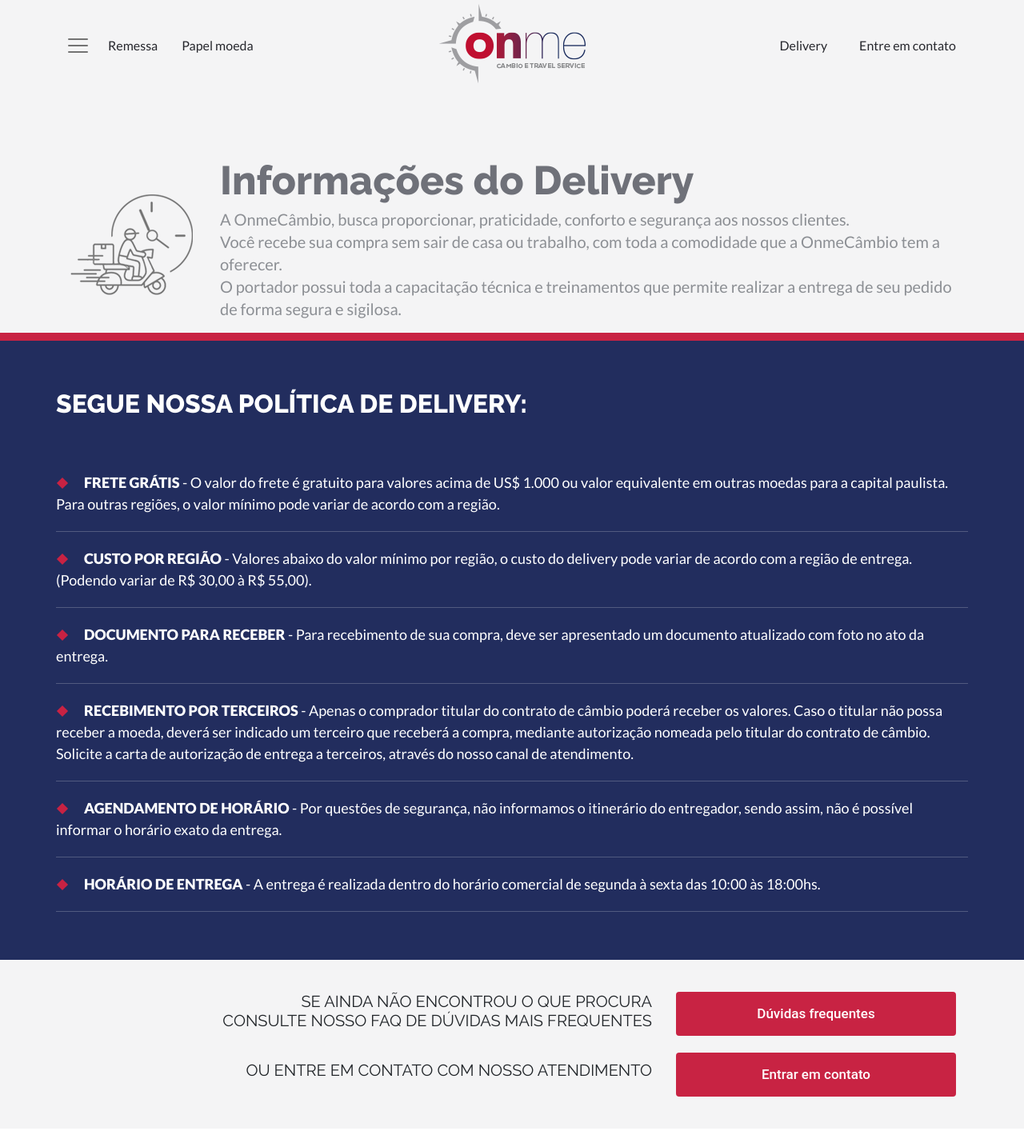
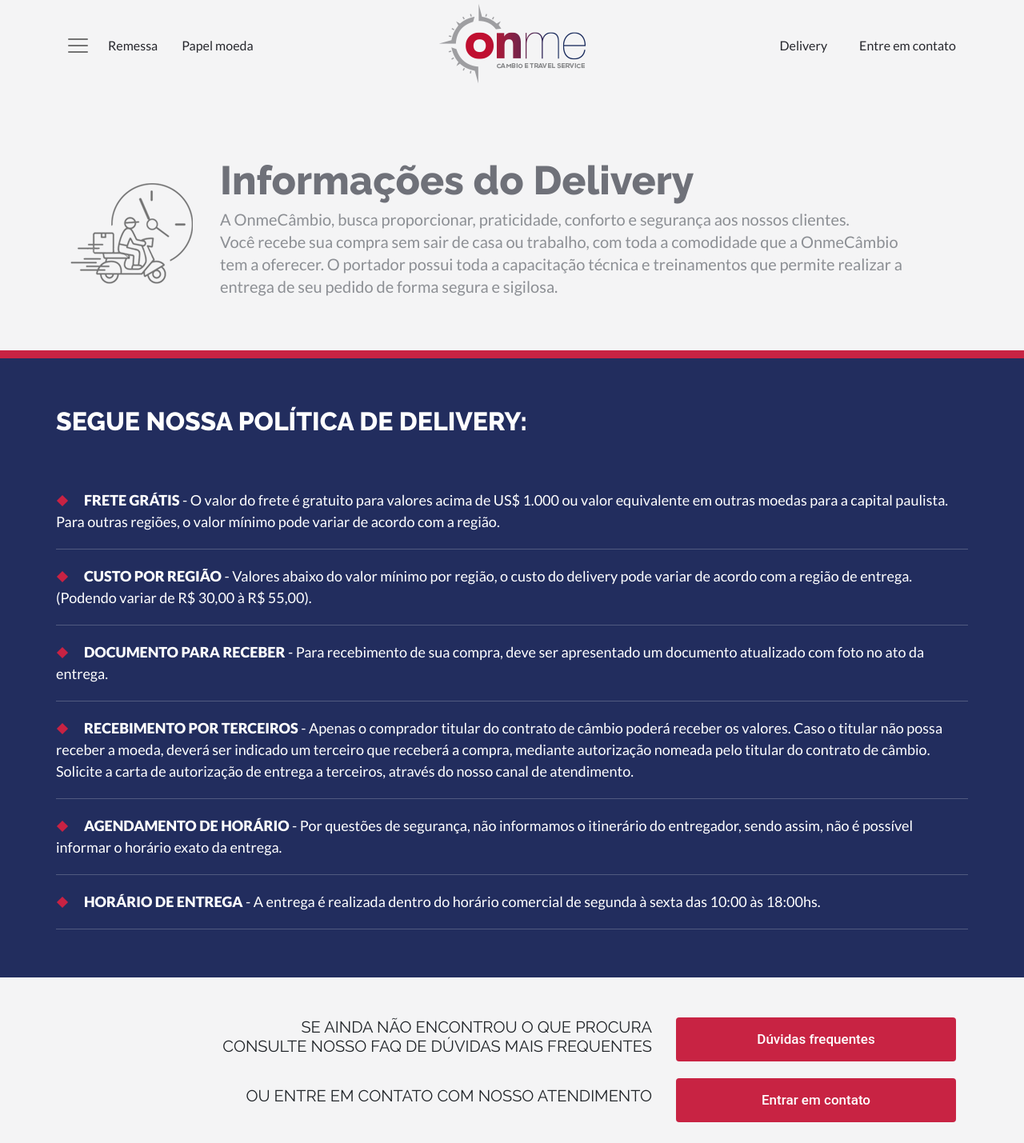
Before and after one commit to caiobatis/onme-client-react, a React (Create React App) app: page /delivery in a window 1280 px wide. Shown: the top 1429 px of the page at 80% size. Built offline with nearby package versions, Linux system fonts and the light colour scheme; what redux-multi would draw is missing.

Commit message:
padding sections page delivery

```diff
--- a/src/components/SectionsDelivery/SectionsDelivery.jsx
+++ b/src/components/SectionsDelivery/SectionsDelivery.jsx
@@ -5,7 +5,7 @@ export default class SectionsDelivery extends Component {
   render() {
     return (
       <div className="sectionsDelivery">
-        <div className="container">
+        <div className="container pb50">
           <div className="row">
             <div className="col-md-2">
               <div className="icon-delivery">
@@ -16,8 +16,8 @@ export default class SectionsDelivery extends Component {
               <h2 className="h2">Informações do Delivery</h2>
               <p className="p">
                 A OnmeCâmbio, busca proporcionar, praticid﻿ade, conforto e segurança aos nossos clientes. <br/>
-                Você recebe sua compra sem sair de casa ou trabalho, com toda a comodidade que a OnmeCâmbio tem a oferecer. <br/>
-                O portador possui toda a capacitação técnica e treinamentos que permite realizar a entrega de seu pedido de forma segura e sigilosa.
+                Você recebe sua compra sem sair de casa ou trabalho, com toda a comodidade que a OnmeCâmbio <br/>
+                tem a oferecer. O portador possui toda a capacitação técnica e treinamentos que permite realizar a entrega de seu pedido de forma segura e sigilosa.
               </p>
             </div>
           </div>
@@ -38,7 +38,7 @@ export default class SectionsDelivery extends Component {
             </div>
           </div>
         </div>
-        <div className="container pt40 pb40">
+        <div className="container pt50 pb50">
           <div className="row">
             <div className="col-md-8">
               <h3 className="h5 uppercase text-right">Se ainda não encontrou o que procura <br/>consulte nosso faq de dúvidas mais frequentes</h3>
```
